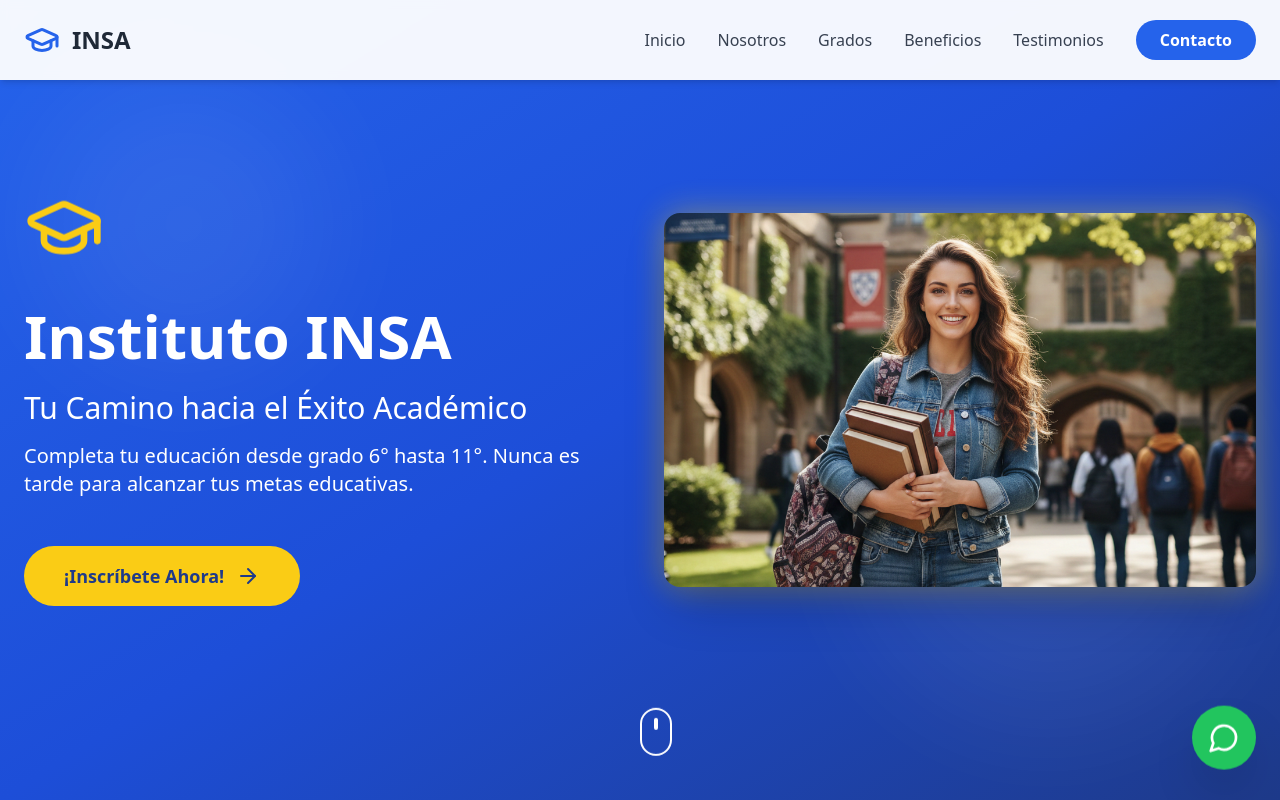
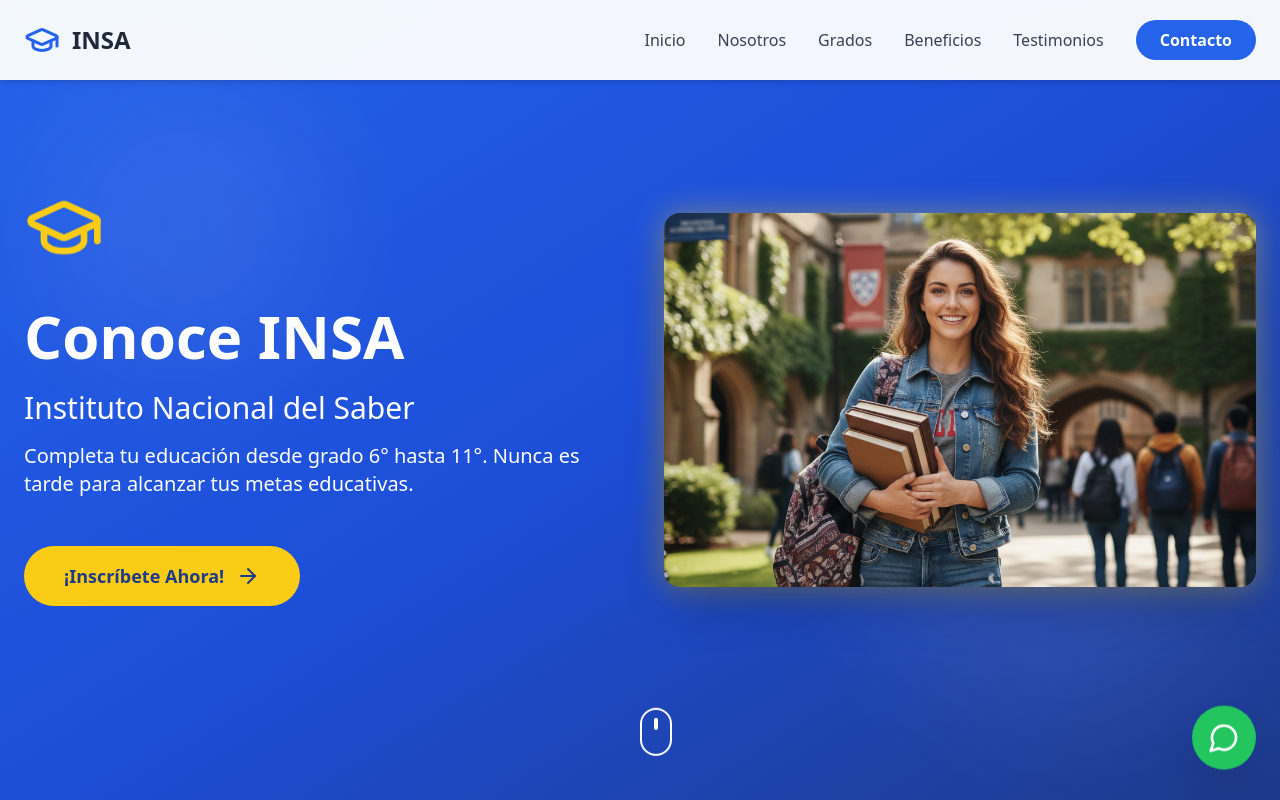
Before and after one commit to stevenstc/insa, a React (Vite) app: page / in a window 1280 px wide. Shown: the top 800 px of the page. Built offline with nearby package versions, Linux system fonts and the light colour scheme.

Commit message:
Updated Hero.tsx

```diff
--- a/src/components/Hero.tsx
+++ b/src/components/Hero.tsx
@@ -21,11 +21,11 @@ export default function Hero({ onContactClick }: HeroProps) {
             </div>
 
             <h1 className="text-5xl md:text-6xl lg:text-6xl font-bold mb-6 animate-fade-in">
-              Instituto INSA
+              Conoce INSA
             </h1>
 
             <p className="text-2xl md:text-3xl mb-4 animate-fade-in-delay-1">
-              Tu Camino hacia el Éxito Académico
+              Instituto Nacional del Saber
             </p>
 
             <p className="text-lg md:text-xl mb-12 opacity-90 animate-fade-in-delay-2">
```
